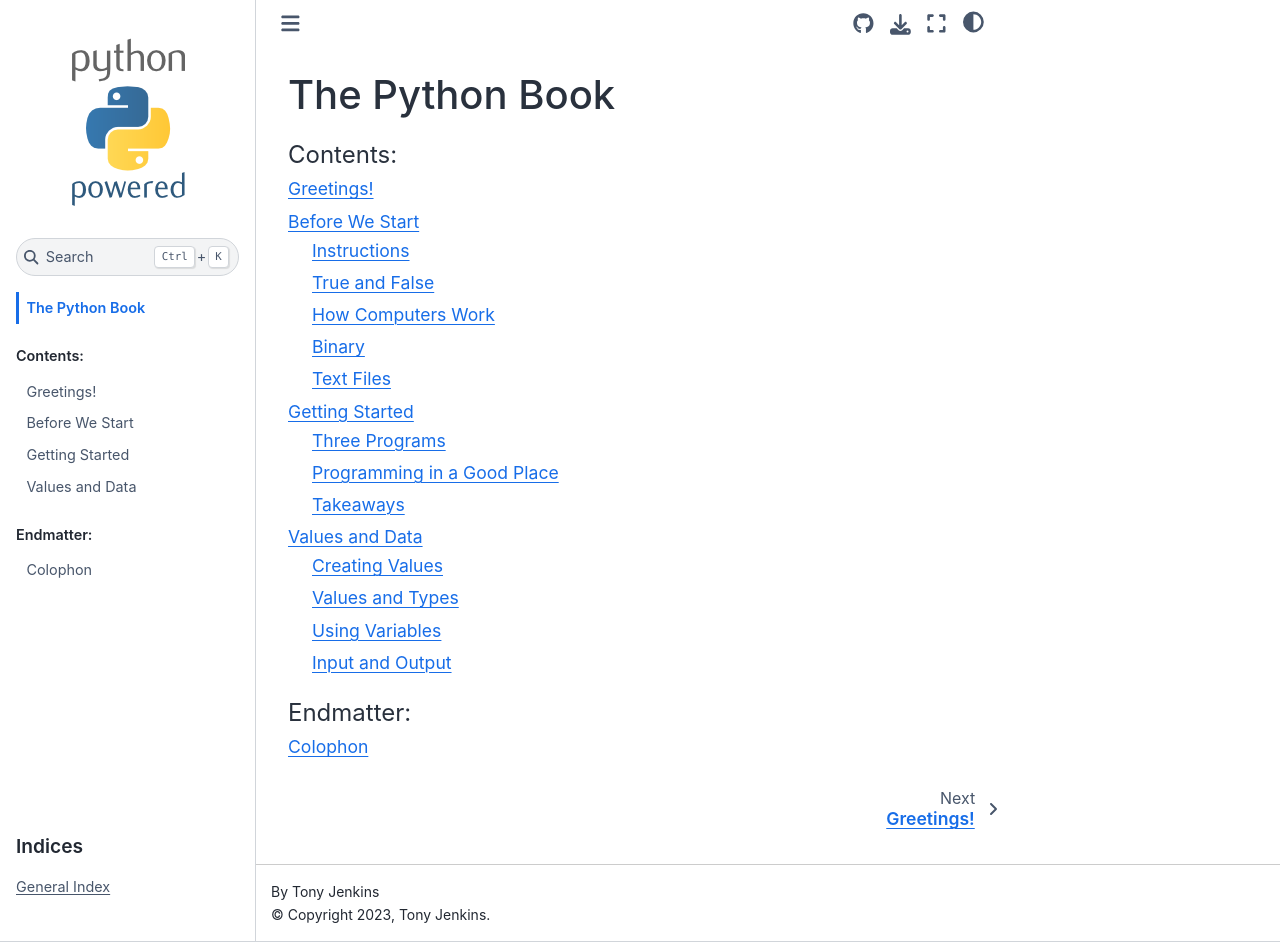
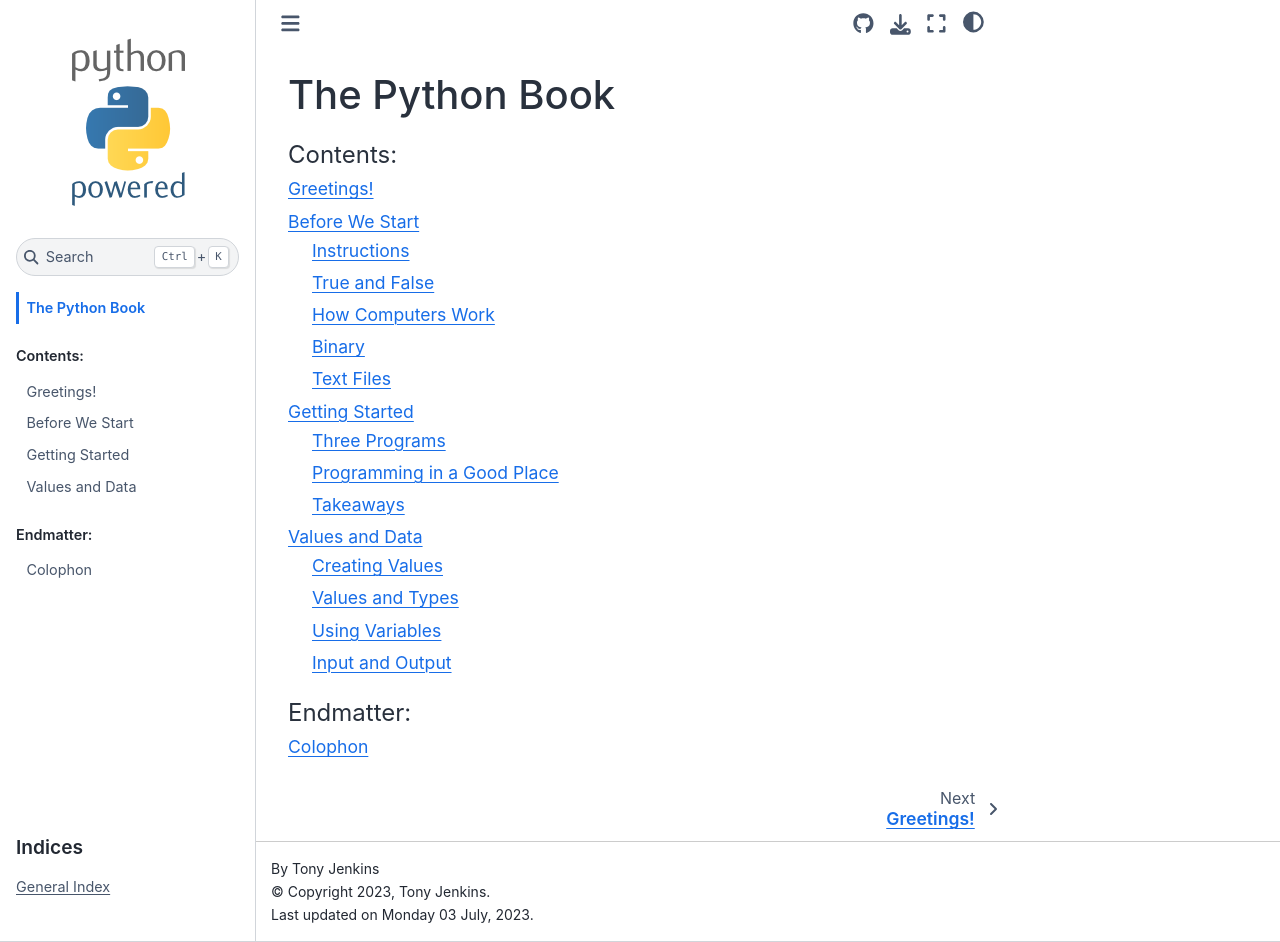
Before and after one commit to TonyJenkins/hungarian_phrasebook, a Sphinx documentation site: the page built from doc/source/index.rst, in a window 1280 px wide and 942 px high. Built offline with Sphinx 7.4.7 and the Sphinx Book theme 1.1.4, drawn with Linux system fonts in a browser that asks for light colours.

Commit message:
Add last update time to HTML footer

```diff
--- a/doc/source/conf.py
+++ b/doc/source/conf.py
@@ -28,8 +28,8 @@
     'use_sidenotes': True,
 }
 
+html_last_updated_fmt = "%A %d %B, %Y"
 html_logo = "_images/python-powered-h-140x182.png"
-
 html_title = 'The Python Book'
 
 copybutton_exclude = '.linenos, .gp'
```
